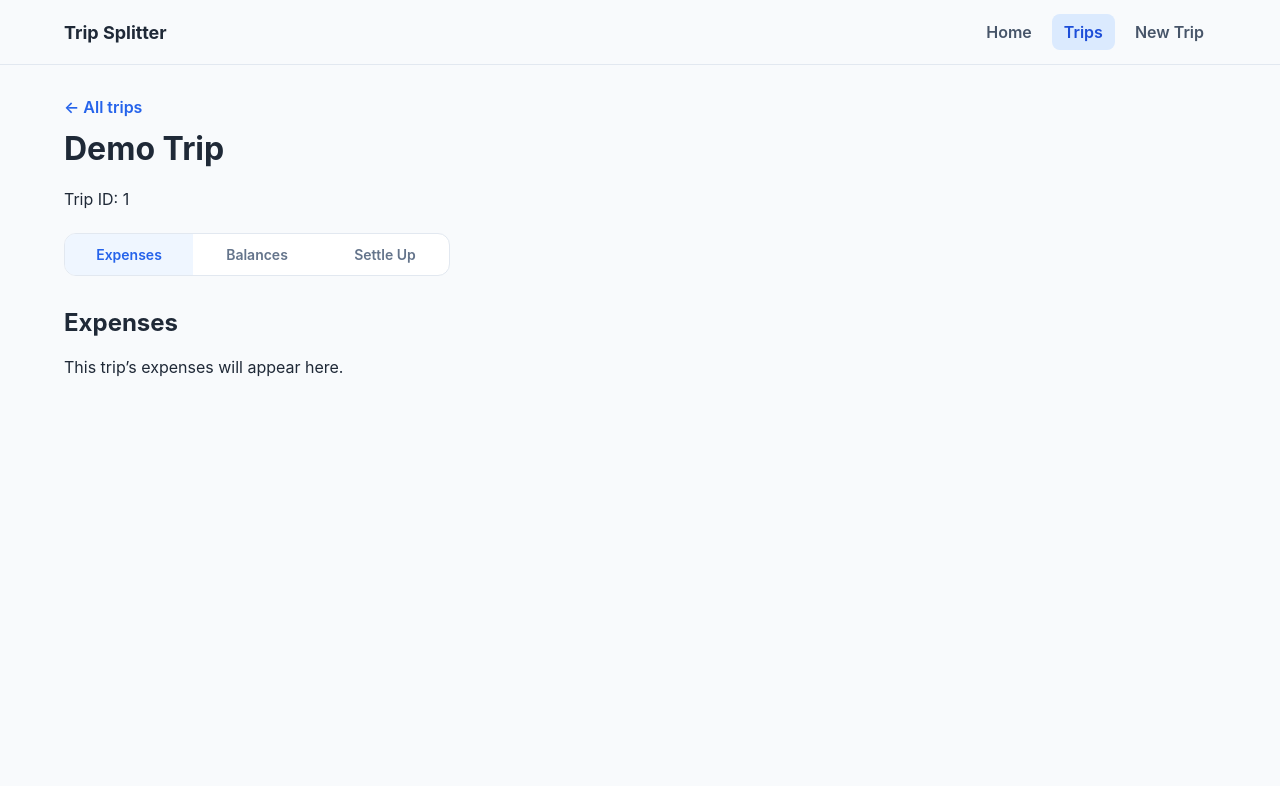
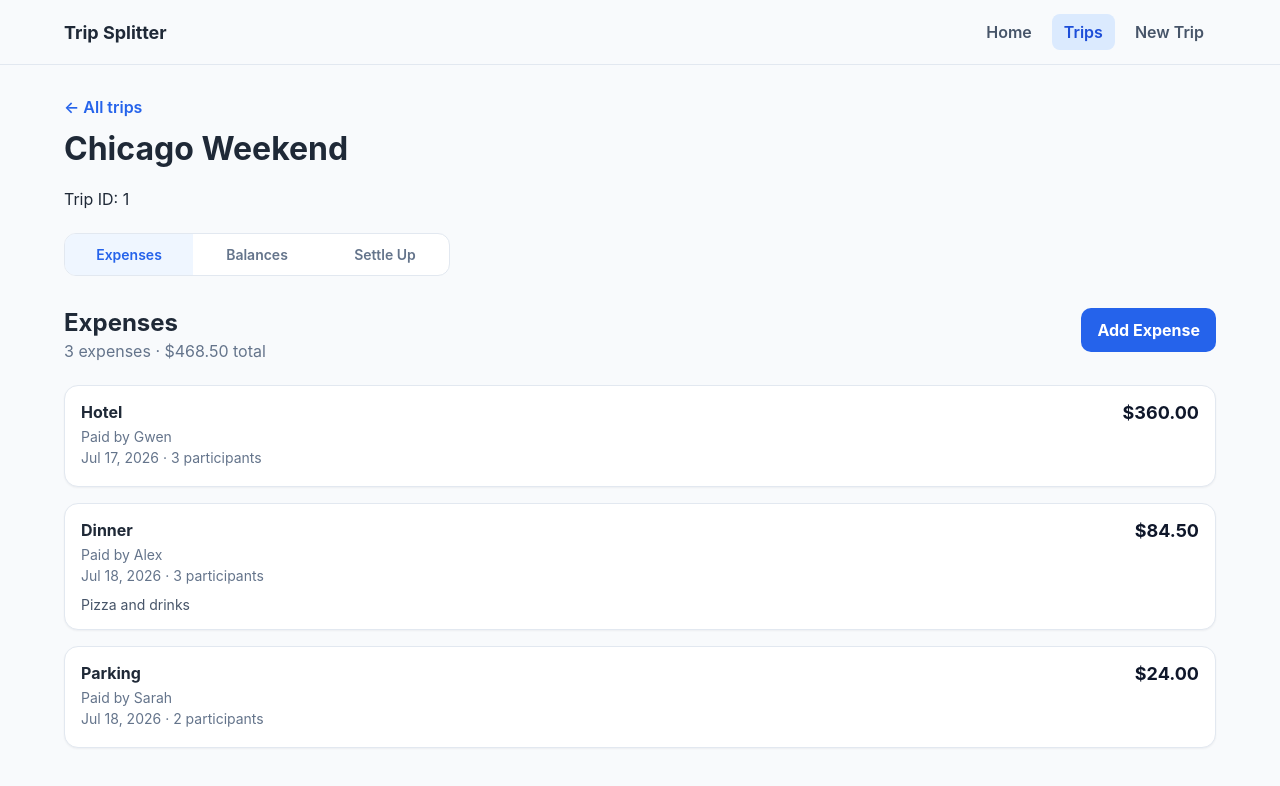
Before and after one commit to Gwen-Killinger/tripSplitterWeb, a React (Vite) app in the folder trip-splitter/: page /trips/1 in a window 1280 px wide. Shown: the top 786 px of the page. Built offline with nearby package versions, Linux system fonts and the light colour scheme.

Commit message:
feat: added mock trip data and expenses page

```diff
--- a/trip-splitter/src/app/router.tsx
+++ b/trip-splitter/src/app/router.tsx
@@ -8,6 +8,7 @@ import { TripDashboardPage } from "../pages/TripDashboardPage";
 import { TripExpensesPage } from "../pages/TripExpensesPage";
 import { TripsPage } from "../pages/TripsPage";
 import { TripSettlementPage } from "../pages/TripSettlementPage";
+import { AddExpensePage } from "../pages/AddExpensePage";
 
 export const router = createBrowserRouter([
   {
@@ -25,6 +26,10 @@ export const router = createBrowserRouter([
       {
         path: "trips/new",
         element: <CreateTripPage />,
+      },
+      {
+        path: "trips/:tripId/expenses/new",
+        element: <AddExpensePage />,
       },
       {
         path: "trips/:tripId",
--- /dev/null
+++ b/trip-splitter/src/domain/models.ts
@@ -0,0 +1,28 @@
+export type TripMember = {
+  id: string;
+  displayName: string;
+};
+
+export type ExpenseSplit = {
+  memberId: string;
+  shareCents: number;
+};
+
+export type Expense = {
+  id: string;
+  description: string;
+  amountCents: number;
+  expenseDate: string;
+  paidByMemberId: string;
+  participantMemberIds: string[];
+  splits: ExpenseSplit[];
+  notes?: string;
+};
+
+export type Trip = {
+  id: string;
+  name: string;
+  currencyCode: string;
+  members: TripMember[];
+  expenses: Expense[];
+};
--- /dev/null
+++ b/trip-splitter/src/features/expenses/components/ExpenseCard.tsx
@@ -0,0 +1,53 @@
+import type { Expense, TripMember } from "../../../domain/models";
+import { formatCurrency } from "../../../lib/currency";
+
+type ExpenseCardProps = {
+  expense: Expense;
+  members: TripMember[];
+  currencyCode: string;
+};
+
+export function ExpenseCard({
+  expense,
+  members,
+  currencyCode,
+}: ExpenseCardProps) {
+  const payer = members.find(
+    (member) => member.id === expense.paidByMemberId,
+  );
+
+  const formattedDate = new Intl.DateTimeFormat("en-US", {
+    month: "short",
+    day: "numeric",
+    year: "numeric",
+  }).format(new Date(`${expense.expenseDate}T12:00:00`));
+
+  return (
+    <article className="expense-card">
+      <div className="expense-card__content">
+        <div>
+          <h3 className="expense-card__title">{expense.description}</h3>
+
+          <p className="expense-card__meta">
+            Paid by {payer?.displayName ?? "Unknown"}
+          </p>
+
+          <p className="expense-card__meta">
+            {formattedDate} · {expense.participantMemberIds.length}{" "}
+            {expense.participantMemberIds.length === 1
+              ? "participant"
+              : "participants"}
+          </p>
+
+          {expense.notes && (
+            <p className="expense-card__notes">{expense.notes}</p>
+          )}
+        </div>
+
+        <strong className="expense-card__amount">
+          {formatCurrency(expense.amountCents, currencyCode)}
+        </strong>
+      </div>
+    </article>
+  );
+}
--- /dev/null
+++ b/trip-splitter/src/lib/currency.ts
@@ -0,0 +1,9 @@
+export function formatCurrency(
+  amountCents: number,
+  currencyCode = "USD",
+): string {
+  return new Intl.NumberFormat("en-US", {
+    style: "currency",
+    currency: currencyCode,
+  }).format(amountCents / 100);
+}
--- /dev/null
+++ b/trip-splitter/src/lib/mockTrip.ts
@@ -0,0 +1,94 @@
+import type { Trip } from "../domain/models";
+
+export const mockTrip: Trip = {
+  id: "demo-trip",
+  name: "Chicago Weekend",
+  currencyCode: "USD",
+  members: [
+    {
+      id: "member-gwen",
+      displayName: "Gwen",
+    },
+    {
+      id: "member-alex",
+      displayName: "Alex",
+    },
+    {
+      id: "member-sarah",
+      displayName: "Sarah",
+    },
+  ],
+  expenses: [
+    {
+      id: "expense-hotel",
+      description: "Hotel",
+      amountCents: 36000,
+      expenseDate: "2026-07-17",
+      paidByMemberId: "member-gwen",
+      participantMemberIds: [
+        "member-gwen",
+        "member-alex",
+        "member-sarah",
+      ],
+      splits: [
+        {
+          memberId: "member-gwen",
+          shareCents: 12000,
+        },
+        {
+          memberId: "member-alex",
+          shareCents: 12000,
+        },
+        {
+          memberId: "member-sarah",
+          shareCents: 12000,
+        },
+      ],
+    },
+    {
+      id: "expense-dinner",
+      description: "Dinner",
+      amountCents: 8450,
+      expenseDate: "2026-07-18",
+      paidByMemberId: "member-alex",
+      participantMemberIds: [
+        "member-gwen",
+        "member-alex",
+        "member-sarah",
+      ],
+      splits: [
+        {
+          memberId: "member-gwen",
+          shareCents: 2817,
+        },
+        {
+          memberId: "member-alex",
+          shareCents: 2817,
+        },
+        {
+          memberId: "member-sarah",
+          shareCents: 2816,
+        },
+      ],
+      notes: "Pizza and drinks",
+    },
+    {
+      id: "expense-parking",
+      description: "Parking",
+      amountCents: 2400,
+      expenseDate: "2026-07-18",
+      paidByMemberId: "member-sarah",
+      participantMemberIds: ["member-gwen", "member-sarah"],
+      splits: [
+        {
+          memberId: "member-gwen",
+          shareCents: 1200,
+        },
+        {
+          memberId: "member-sarah",
+          shareCents: 1200,
+        },
+      ],
+    },
+  ],
+};
--- /dev/null
+++ b/trip-splitter/src/pages/AddExpensePage.tsx
@@ -0,0 +1,16 @@
+import { Link, useParams } from "react-router";
+
+export function AddExpensePage() {
+  const { tripId } = useParams();
+
+  return (
+    <section>
+      <Link className="trip-header__back-link" to={`/trips/${tripId}`}>
+        ← Back to expenses
+      </Link>
+
+      <h1>Add Expense</h1>
+      <p>The expense form will live here.</p>
+    </section>
+  );
+}
--- a/trip-splitter/src/pages/TripDashboardPage.tsx
+++ b/trip-splitter/src/pages/TripDashboardPage.tsx
@@ -1,4 +1,5 @@
 import { Link, NavLink, Outlet, useParams } from "react-router";
+import { mockTrip } from "../lib/mockTrip";
 
 function getTripNavigationClassName({
   isActive,
@@ -23,7 +24,7 @@ export function TripDashboardPage() {
           ← All trips
         </Link>
 
-        <h1>Demo Trip</h1>
+        <h1>{mockTrip.name}</h1>
         <p>Trip ID: {tripId}</p>
       </header>
 
--- a/trip-splitter/src/pages/TripExpensesPage.tsx
+++ b/trip-splitter/src/pages/TripExpensesPage.tsx
@@ -1,8 +1,45 @@
+import { Link, useParams } from "react-router";
+import { ExpenseCard } from "../features/expenses/components/ExpenseCard";
+import { formatCurrency } from "../lib/currency";
+import { mockTrip } from "../lib/mockTrip";
+
 export function TripExpensesPage() {
+  const { tripId } = useParams();
+
+  const totalCents = mockTrip.expenses.reduce(
+    (total, expense) => total + expense.amountCents,
+    0,
+  );
+
   return (
     <section>
-      <h2>Expenses</h2>
-      <p>This trip’s expenses will appear here.</p>
+      <div className="section-heading">
+        <div>
+          <h2>Expenses</h2>
+          <p className="section-heading__subtitle">
+            {mockTrip.expenses.length} expenses ·{" "}
+            {formatCurrency(totalCents, mockTrip.currencyCode)} total
+          </p>
+        </div>
+
+        <Link
+          className="primary-button"
+          to={`/trips/${tripId}/expenses/new`}
+        >
+          Add Expense
+        </Link>
+      </div>
+
+      <div className="expense-list">
+        {mockTrip.expenses.map((expense) => (
+          <ExpenseCard
+            key={expense.id}
+            expense={expense}
+            members={mockTrip.members}
+            currencyCode={mockTrip.currencyCode}
+          />
+        ))}
+      </div>
     </section>
   );
 }
--- a/trip-splitter/src/styles/layout.css
+++ b/trip-splitter/src/styles/layout.css
@@ -132,4 +132,201 @@
     min-width: 8rem;
     padding: 0.75rem 1rem;
   }
+
+.section-heading {
+  display: flex;
+  align-items: flex-start;
+  justify-content: space-between;
+  gap: 1rem;
+  margin-bottom: 1.5rem;
 }
+
+.section-heading h2 {
+  margin-bottom: 0.25rem;
+}
+
+.section-heading__subtitle {
+  margin-bottom: 0;
+  color: #64748b;
+}
+
+.primary-button {
+  display: inline-flex;
+  align-items: center;
+  justify-content: center;
+  min-height: 2.75rem;
+  padding: 0.625rem 1rem;
+  border-radius: 0.625rem;
+  background: #2563eb;
+  color: #ffffff;
+  font-weight: 700;
+  text-decoration: none;
+  white-space: nowrap;
+}
+
+.primary-button:hover {
+  background: #1d4ed8;
+}
+
+.expense-list {
+  display: grid;
+  gap: 1rem;
+}
+
+.expense-card {
+  border: 1px solid #e2e8f0;
+  border-radius: 0.875rem;
+  background: #ffffff;
+  box-shadow: 0 1px 2px rgba(15, 23, 42, 0.05);
+}
+
+.expense-card__content {
+  display: flex;
+  align-items: flex-start;
+  justify-content: space-between;
+  gap: 1rem;
+  padding: 1rem;
+}
+
+.expense-card__title {
+  margin-bottom: 0.375rem;
+  font-size: 1rem;
+}
+
+.expense-card__meta {
+  margin-bottom: 0.25rem;
+  color: #64748b;
+  font-size: 0.875rem;
+}
+
+.expense-card__notes {
+  margin-top: 0.75rem;
+  margin-bottom: 0;
+  color: #475569;
+  font-size: 0.875rem;
+}
+
+.expense-card__amount {
+  color: #0f172a;
+  font-size: 1.125rem;
+  white-space: nowrap;
+}
+
+@media (max-width: 32rem) {
+  .section-heading {
+    align-items: stretch;
+    flex-direction: column;
+  }
+
+  .primary-button {
+    width: 100%;
+  }
+
+  .expense-card__content {
+    align-items: stretch;
+    flex-direction: column;
+  }
+
+  .expense-card__amount {
+    font-size: 1rem;
+  }
+}
+.section-heading {
+  display: flex;
+  align-items: flex-start;
+  justify-content: space-between;
+  gap: 1rem;
+  margin-bottom: 1.5rem;
+}
+
+.section-heading h2 {
+  margin-bottom: 0.25rem;
+}
+
+.section-heading__subtitle {
+  margin-bottom: 0;
+  color: #64748b;
+}
+
+.primary-button {
+  display: inline-flex;
+  align-items: center;
+  justify-content: center;
+  min-height: 2.75rem;
+  padding: 0.625rem 1rem;
+  border-radius: 0.625rem;
+  background: #2563eb;
+  color: #ffffff;
+  font-weight: 700;
+  text-decoration: none;
+  white-space: nowrap;
+}
+
+.primary-button:hover {
+  background: #1d4ed8;
+}
+
+.expense-list {
+  display: grid;
+  gap: 1rem;
+}
+
+.expense-card {
+  border: 1px solid #e2e8f0;
+  border-radius: 0.875rem;
+  background: #ffffff;
+  box-shadow: 0 1px 2px rgba(15, 23, 42, 0.05);
+}
+
+.expense-card__content {
+  display: flex;
+  align-items: flex-start;
+  justify-content: space-between;
+  gap: 1rem;
+  padding: 1rem;
+}
+
+.expense-card__title {
+  margin-bottom: 0.375rem;
+  font-size: 1rem;
+}
+
+.expense-card__meta {
+  margin-bottom: 0.25rem;
+  color: #64748b;
+  font-size: 0.875rem;
+}
+
+.expense-card__notes {
+  margin-top: 0.75rem;
+  margin-bottom: 0;
+  color: #475569;
+  font-size: 0.875rem;
+}
+
+.expense-card__amount {
+  color: #0f172a;
+  font-size: 1.125rem;
+  white-space: nowrap;
+}
+
+@media (max-width: 32rem) {
+  .section-heading {
+    align-items: stretch;
+    flex-direction: column;
+  }
+
+  .primary-button {
+    width: 100%;
+  }
+
+  .expense-card__content {
+    align-items: stretch;
+    flex-direction: column;
+  }
+
+  .expense-card__amount {
+    font-size: 1rem;
+  }
+}
+}
```
